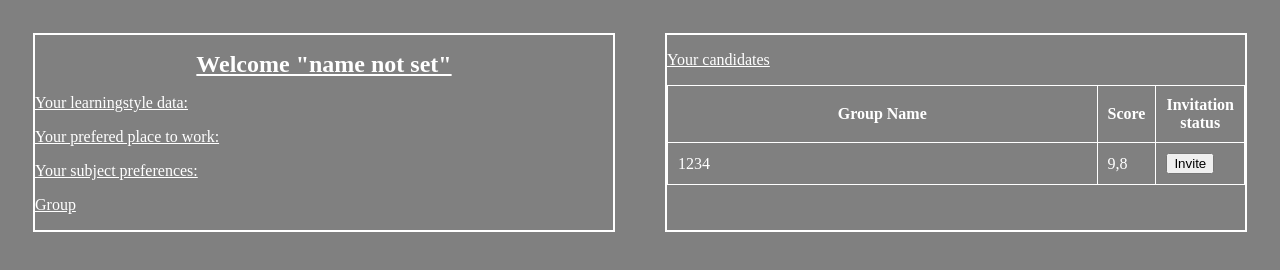
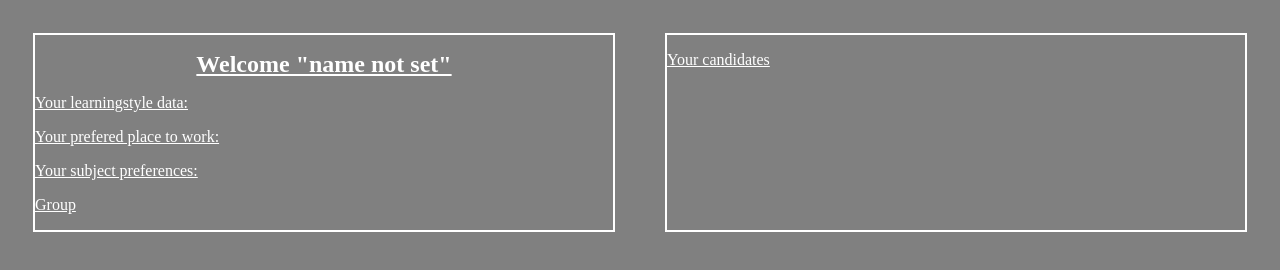
Before and after one commit to mads256h/p2-groupformation, a website: page src/www/formation.html in a window 1280 px wide. Drawn offline with Linux system fonts and the light colour scheme; no server answers.

Commit message:
Fixed jslint

```diff
--- a/src/www/formation.html
+++ b/src/www/formation.html
@@ -40,20 +40,6 @@
       <p class="titles">Your candidates</p>
       <div id="candidatesBox">
         <table id="candidatesTable">
-          <tr>
-            <th>Group Name</th>
-            <th>Score</th>
-            <th>Invitation status</th>
-          </tr>
-          <tr>
-            <td>1234</td>
-            <td>9,8</td>
-            <td>
-              <button type="button">
-                Invite
-              </button>
-            </td>
-          </tr>
         </table>
       </div>
     </div>
```
Also changed, not shown: src/www/formation.css (+10 -3 lines).
